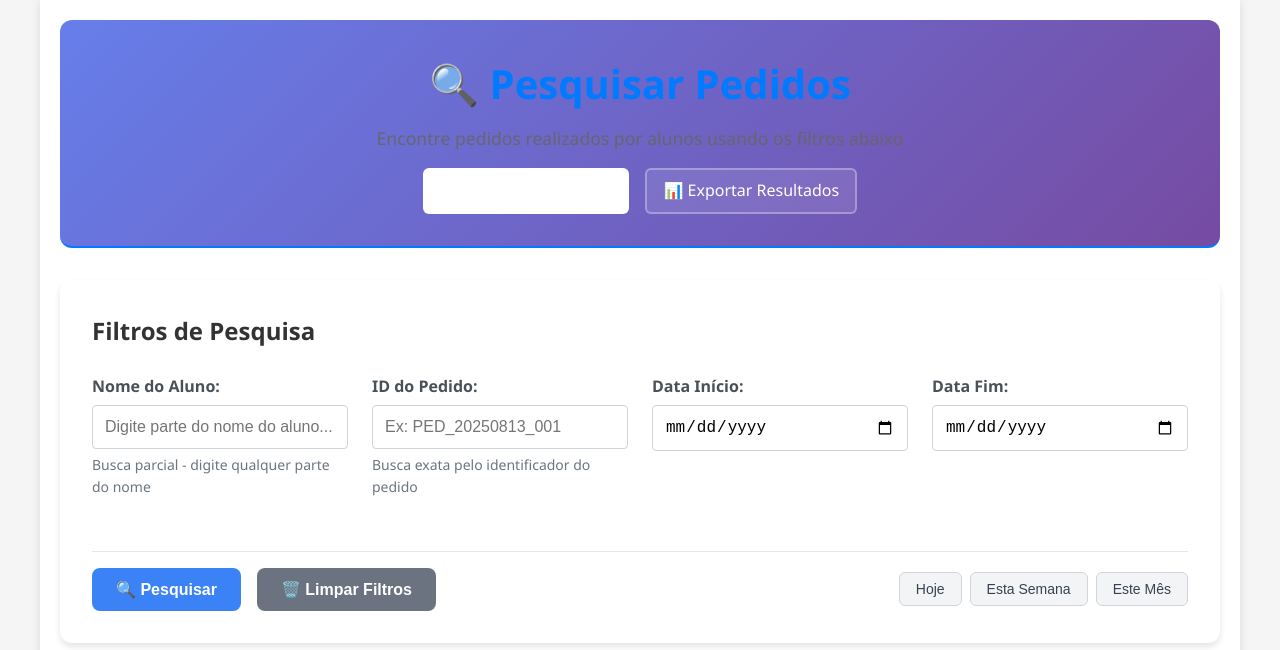
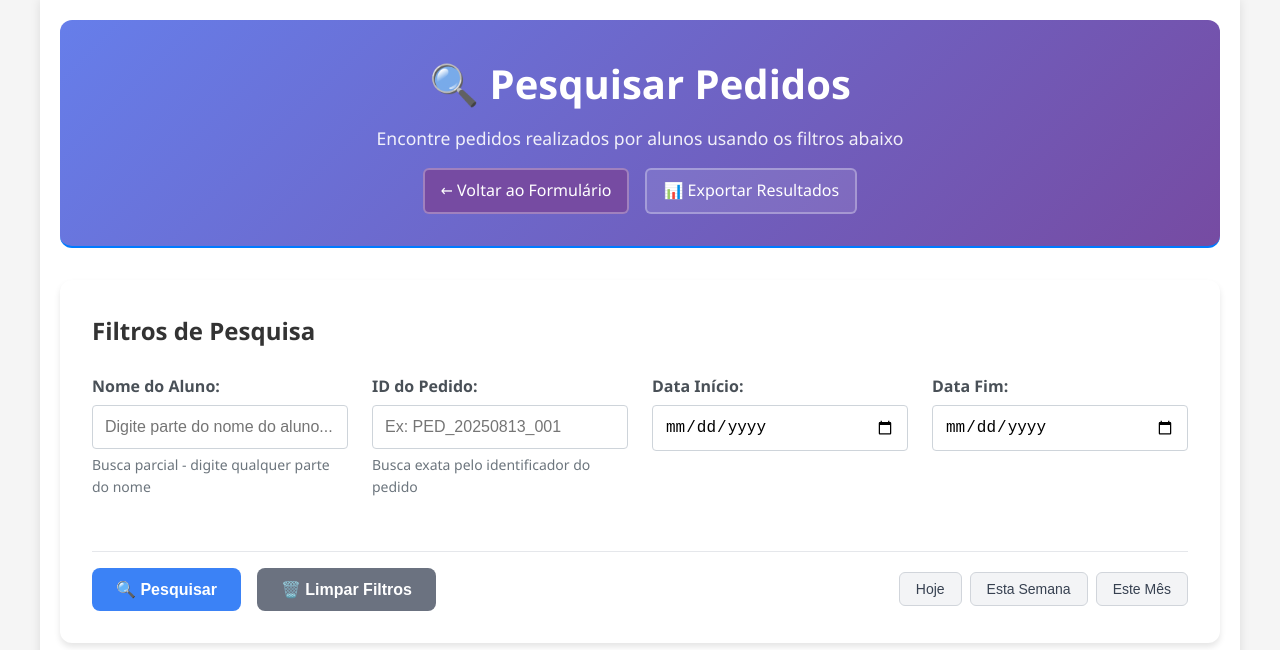
Before and after one commit to Anincreadiblecoder/Formulario_Pedidos, a plain HTML site: page pesquisar_pedidos.html in a window 1280 px wide. Drawn offline with Linux system fonts and the light colour scheme; no server answers.

Commit message:
Atualização de pontos pequenos do desing

```diff
--- a/pesquisar_pedidos.html
+++ b/pesquisar_pedidos.html
@@ -11,8 +11,8 @@
     <div class="container">
         <!-- Cabeçalho -->
         <header class="search-header">
-            <h1>🔍 Pesquisar Pedidos</h1>
-            <p>Encontre pedidos realizados por alunos usando os filtros abaixo</p>
+            <h1 id="Dark-Background">🔍 Pesquisar Pedidos</h1>
+            <p id="Dark-Background">Encontre pedidos realizados por alunos usando os filtros abaixo</p>
             <nav class="header-nav">
                 <a href="index.html" class="nav-link">← Voltar ao Formulário</a>
                 <a href="#" id="btn-exportar" class="nav-link export-btn">📊 Exportar Resultados</a>
--- a/styles.css
+++ b/styles.css
@@ -380,7 +380,7 @@ input[readonly] {
     border-radius: 6px;
     font-weight: 500;
     transition: all 0.3s ease;
-    background: white;
+    background: #764ba2;
 }
 
 .nav-link:hover {
```
